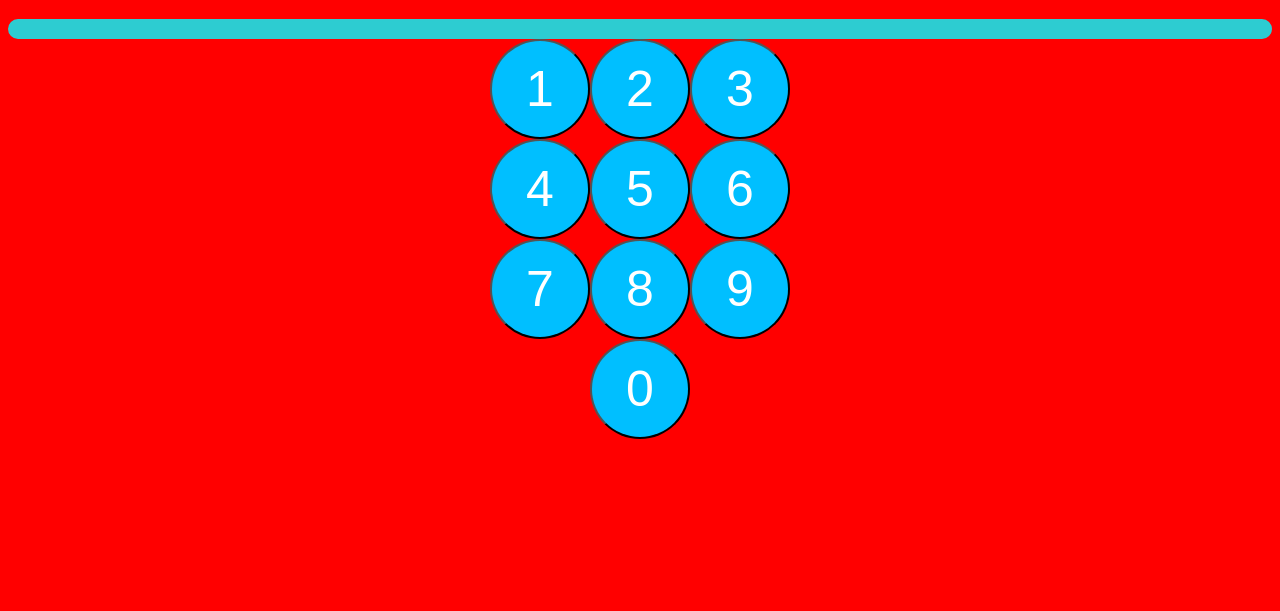
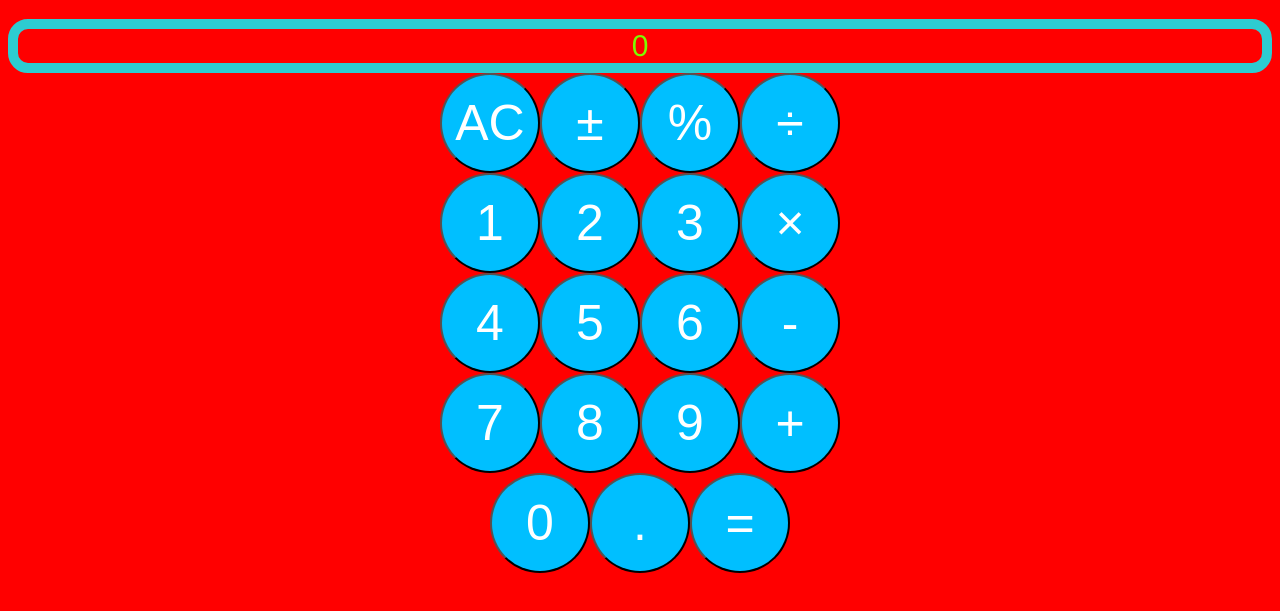
Before and after one commit to EL101/Calculator, a plain HTML site: page index.html in a window 1280 px wide. Shown: the part 61-672 px from the top of the page. Drawn offline with Linux system fonts and the light colour scheme.

Commit message:
Update index.html

```diff
--- a/index.html
+++ b/index.html
@@ -7,16 +7,18 @@
 <body>
 <h1>Calculator</h1>
 <div id="div2">
-
+0
 </div>
 <div>
-<button onclick="yo()">1</button><button onclick="yo2()">2</button><button onclick="yo3()">3</button>
+<button onclick="yoAC()" id="AC" class="buttonColor">AC</button><button onclick="yoNegative()"class="buttonColor">&#177</button><button onclick="yoPercent()"class="buttonColor">%</button><button onclick="yo()"class="buttonColor">&#247</button>
 <br>
-<button onclick="yo4()">4</button><button onclick="yo5()">5</button><button onclick="yo6()">6</button>
+<button onclick="yo()">1</button><button onclick="yo2()">2</button><button onclick="yo3()">3</button><button onclick="yo()"class="buttonColor">&#215</button>
 <br>
-<button onclick="yo7()">7</button><button onclick="yo8()">8</button><button onclick="yo9()">9</button>
+<button onclick="yo4()">4</button><button onclick="yo5()">5</button><button onclick="yo6()">6</button><button onclick="yo()"class="buttonColor">-</button>
 <br>
-<button onclick="yo0()">0</button>
+<button onclick="yo7()">7</button><button onclick="yo8()">8</button><button onclick="yo9()">9</button><button onclick="yo()"class="buttonColor">+</button>
+<br>
+<button onclick="yo0()" id="zero">0</button><button onclick="yodecimal()"> . </button><button onclick="yo()"class="equal">=</button>
 </div>
 </body>
 <script src="script.js"></script>
```
